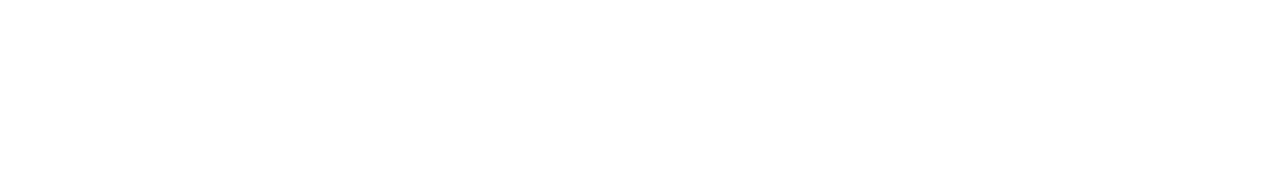
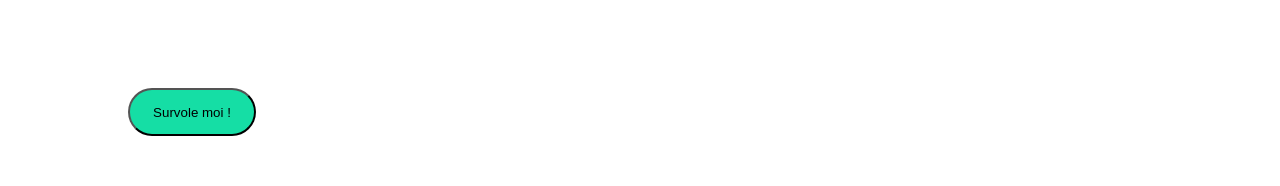
Before and after one commit to YannouLRD/CSS, a plain HTML site: page index.html in a window 1280 px wide. Shown: the top 186 px of the page. Drawn offline with Linux system fonts and the light colour scheme.

Commit message:
transition couleur

```diff
--- a/index.html
+++ b/index.html
@@ -7,6 +7,7 @@
     <title>Animation-CSS</title>
 </head>
 <body>
+    <!--
     <div class="container">
         <div class="btn">
             Charger !
@@ -14,7 +15,9 @@
         <div class="progress">
             <div class="progress__bar"></div>
         </div>
-    </div>
-
+    </div> -->
+    <button class="btn">
+        Survole moi !
+    </button>
 </body>
 </html>
--- a/style.scss
+++ b/style.scss
@@ -1,7 +1,12 @@
+
 $cd-btn: #2fc9de;
 $cd-btn-start: rgba(1, 28, 55, 0);
 $cd-btn-end: rgba(1, 28, 55, 1);
-
+$border-rad: 2rem;
+$clr-btn: #15DEA5;
+$width: 8rem;
+$height: 3rem;
+/*
 .container {
     display: flex;
     justify-content: center;
@@ -44,4 +49,33 @@ $cd-btn-end: rgba(1, 28, 55, 1);
         transform: scaleX(0);
         transition: transform 1000ms cubic-bezier(.32,0,.07,1);
     }
+}*/
+.btn {
+    width: $width;
+    height: $height;
+    border-radius: $border-rad;
+    background-color: $clr-btn;
+    cursor: pointer;
+    margin-top: 5rem;
+    margin-left: 7.5rem;
+    position: relative;
+    z-index: 1;
+    &:hover {
+        &::after {
+            opacity: 1;
+        }
+    }
+    &::after {
+        content:"";
+        border-radius: $border-rad;
+        position: absolute;
+        top: 0;
+        right: 0;
+        bottom: 0;
+        left: 0;
+        background: radial-gradient(circle, lighten($clr-btn,5) 0%, darken($clr-btn, 10) 100%);
+        opacity: 0;
+        z-index: -1;
+        transition: opacity 250ms;
+    }
 }
```
Also changed, not shown: style.css, 1 other file.
